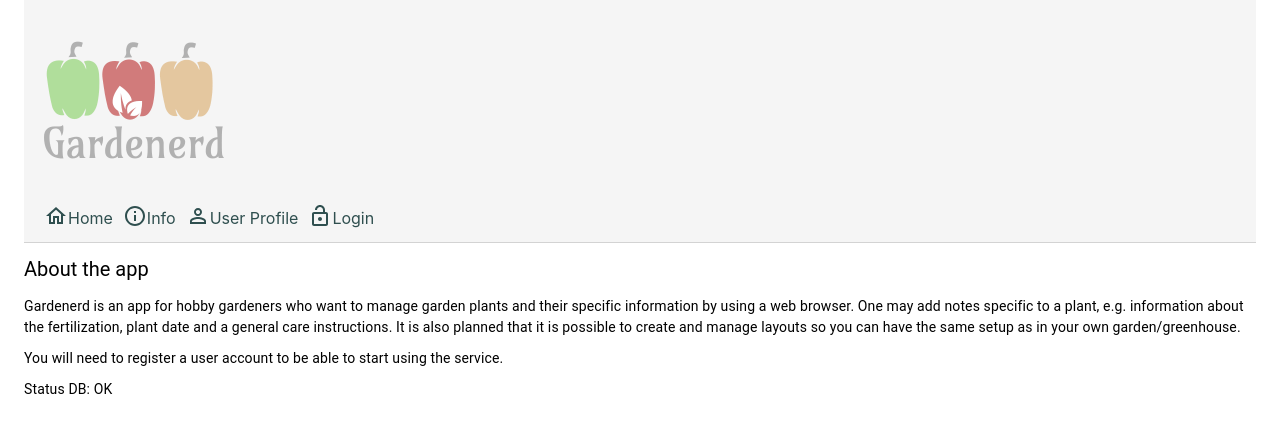
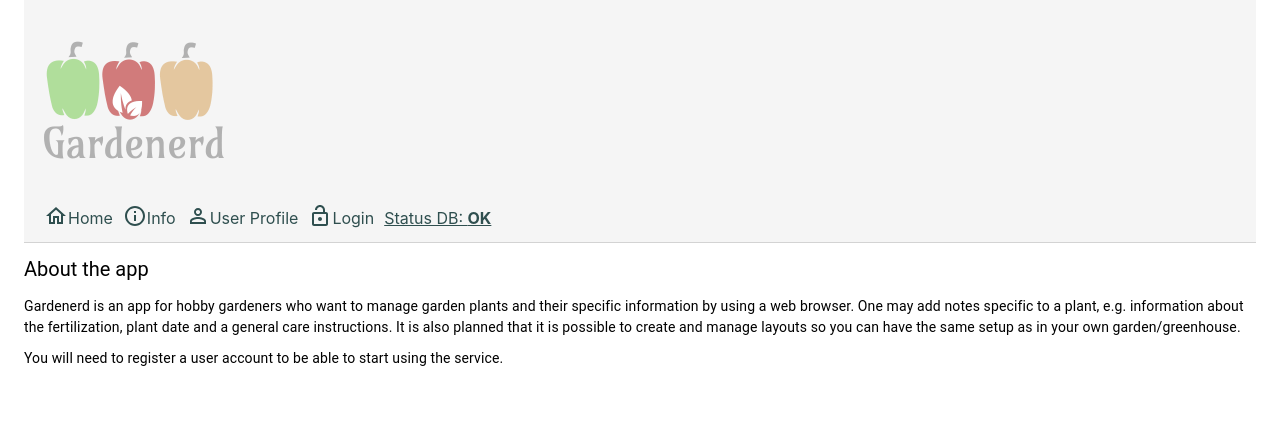
Before and after one commit to minzen/gardenerd, a React (Create React App) app: page /info in a window 1280 px wide. Shown: the top 432 px of the page. Built offline with nearby package versions, Linux system fonts and the light colour scheme; no server answers.

Commit message:
Show the information about the db connection on the menu line

```diff
--- a/src/App.tsx
+++ b/src/App.tsx
@@ -4,7 +4,7 @@ import InfoOutlinedIcon from '@material-ui/icons/InfoOutlined'
 import HomeOutlinedIcon from '@material-ui/icons/HomeOutlined'
 import PersonOutlineOutlinedIcon from '@material-ui/icons/PersonOutlineOutlined'
 import LockOpenOutlinedIcon from '@material-ui/icons/LockOpenOutlined'
-import React, {useState} from 'react'
+import React, { useState } from 'react'
 import { BrowserRouter as Router, Link, Route, Switch } from 'react-router-dom'
 import './App.css'
 import GardenView from './frontend/components/GardenView'
@@ -12,6 +12,7 @@ import Header from './frontend/components/Header'
 import User from './frontend/components/User'
 import Info from './frontend/components/Info'
 import SignIn from './frontend/components/Signin'
+import { FirebaseContext } from './frontend/components/Firebase'
 
 const useStyles = makeStyles({
   menuBar: {
@@ -34,13 +35,18 @@ const useStyles = makeStyles({
   menuItem: {
     color: '#2F4F4F',
     textDecoration: 'none'
+  },
+  menuItemStatus: {
+    marginLeft: 10,
+    textDecoration: 'underline',
+    color: '#2F4F4F'
   }
 })
 
 const App = () => {
   const sampleItems = [
-    {name: "Tomato", description: "Tomato description"},
-    {name: "Cucumber", description: "Tommy"}
+    { name: 'Tomato', description: 'Tomato description' },
+    { name: 'Cucumber', description: 'Tommy' }
   ]
   const classes = useStyles()
   const [gardenItems, setGardenItems] = useState(sampleItems)
@@ -84,6 +90,13 @@ const App = () => {
                   Login
                 </Link>
               </Grid>
+              <Grid item className={classes.menuItemStatus}>
+                <FirebaseContext.Consumer>
+                  {firebase => {
+                    return <div>Status DB: <strong>OK</strong></div>
+                  }}
+                </FirebaseContext.Consumer>
+              </Grid>
             </Grid>
           </nav>
         </Container>
@@ -92,10 +105,13 @@ const App = () => {
             renders the first one that matches the current URL. */}
         <Switch>
           <Route path='/info' component={Info} />
-          <Route path='/user' component={User}/ >
+          <Route path='/user' component={User} />
           <Route path='/login' component={SignIn} />
           <Route path='/'>
-            <GardenView gardenItems={gardenItems} setGardenItems={setGardenItems} />
+            <GardenView
+              gardenItems={gardenItems}
+              setGardenItems={setGardenItems}
+            />
           </Route>
         </Switch>
       </div>
--- a/src/frontend/components/Info.tsx
+++ b/src/frontend/components/Info.tsx
@@ -1,7 +1,6 @@
 import React from 'react'
 import { Container, Grid, Typography } from '@material-ui/core'
 import { makeStyles } from '@material-ui/core/styles'
-import { FirebaseContext } from './Firebase'
 
 const useStyles = makeStyles({
   body: {
@@ -38,15 +37,6 @@ const Info = () => {
             the service.
           </Typography>
         </Grid>
-        <Grid item xs={12}>
-        <Typography variant='body1' className={classes.body}>
-          <FirebaseContext.Consumer>
-            {firebase => {
-              return <div>Status DB: OK</div>
-            }}
-          </FirebaseContext.Consumer>
-          </Typography>
-        </Grid>
       </Grid>
     </Container>
   )
```
